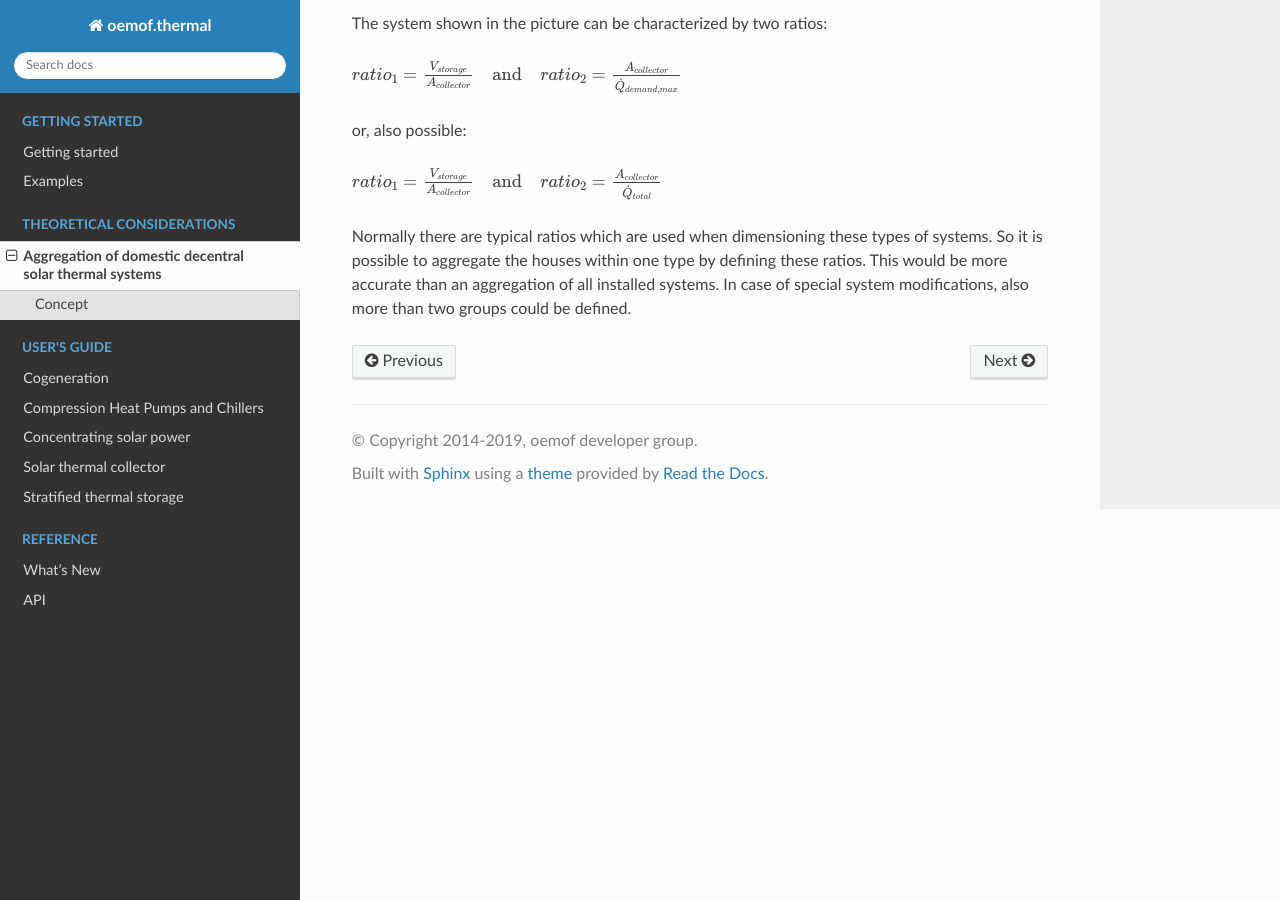
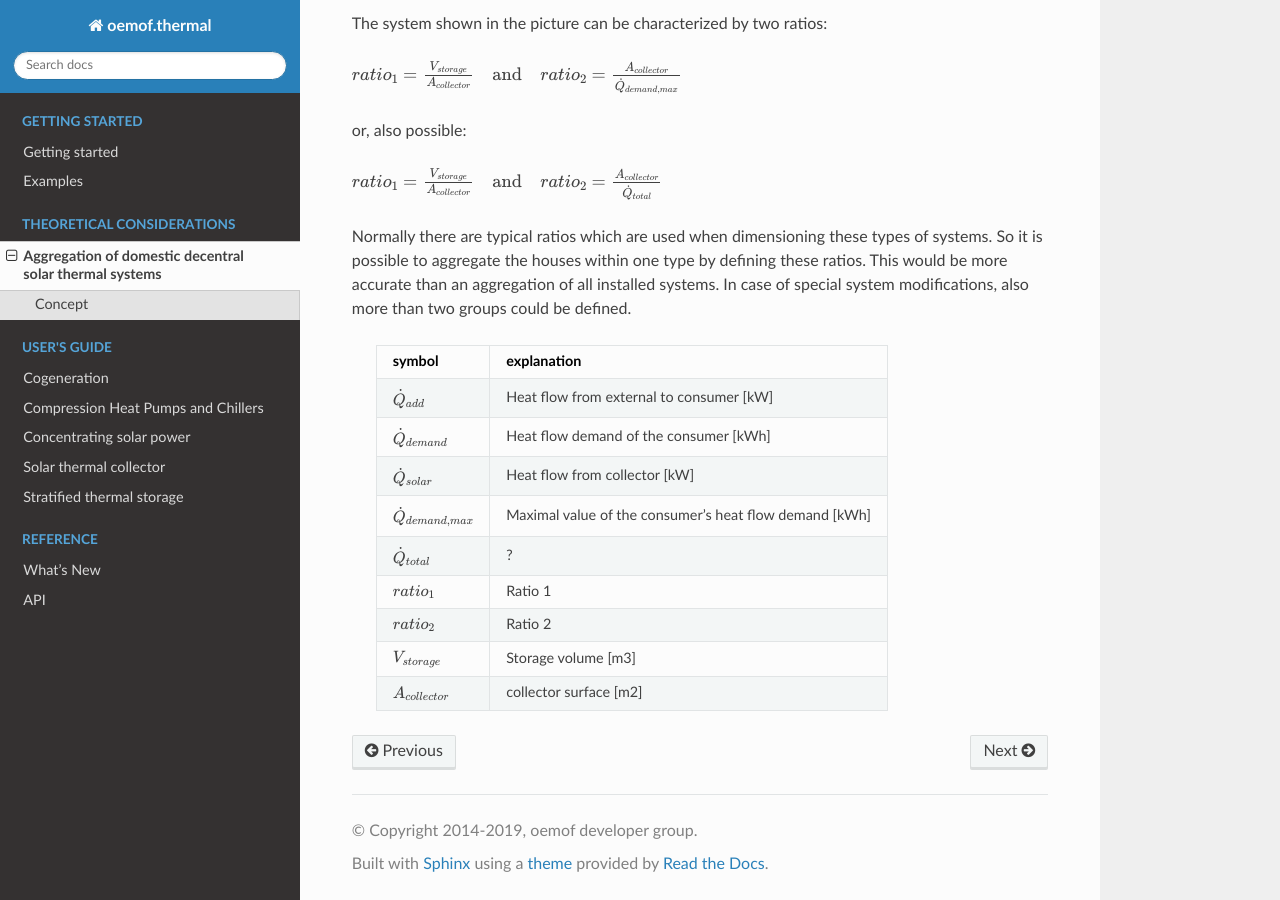
Before and after one commit to oemof/oemof-thermal, a Sphinx documentation site: the page built from docs/theoretical_considerations.rst, in a window 1280 px wide and 900 px high, scrolled down 813 px. Built offline with Sphinx 7.4.7 and the Read the Docs theme 2.0.0, drawn with Linux system fonts in a browser that asks for light colours; formulas are drawn with MathJax 3.

Commit message:
Add nomenclature to theoretical_considerations.rst

```diff
--- a/docs/theoretical_considerations.rst
+++ b/docs/theoretical_considerations.rst
@@ -32,3 +32,27 @@ or, also possible:
 Normally there are typical ratios which are used when dimensioning these types of systems.
 So it is possible to aggregate the houses within one type by defining these ratios. This would be more accurate than an aggregation of all installed systems.
 In case of special system modifications, also more than two groups could be defined.
+
+    ============================= =============================================
+    symbol                        explanation
+    ============================= =============================================
+    :math:`\dot{Q}_{add}`         Heat flow from external to consumer [kW]
+
+    :math:`\dot{Q}_{demand}`      Heat flow demand of the consumer [kWh]
+
+    :math:`\dot{Q}_{solar}`       Heat flow from collector [kW]
+
+    :math:`\dot{Q}_{demand,max}`  Maximal value of the consumer's heat flow
+                                  demand [kWh]
+
+    :math:`\dot{Q}_{total}`       ?
+
+    :math:`ratio_1`               Ratio 1
+
+    :math:`ratio_2`               Ratio 2
+
+    :math:`V_{storage}`           Storage volume [m3]
+
+    :math:`A_{collector}`         collector surface [m2]
+
+    ============================= =============================================
```
